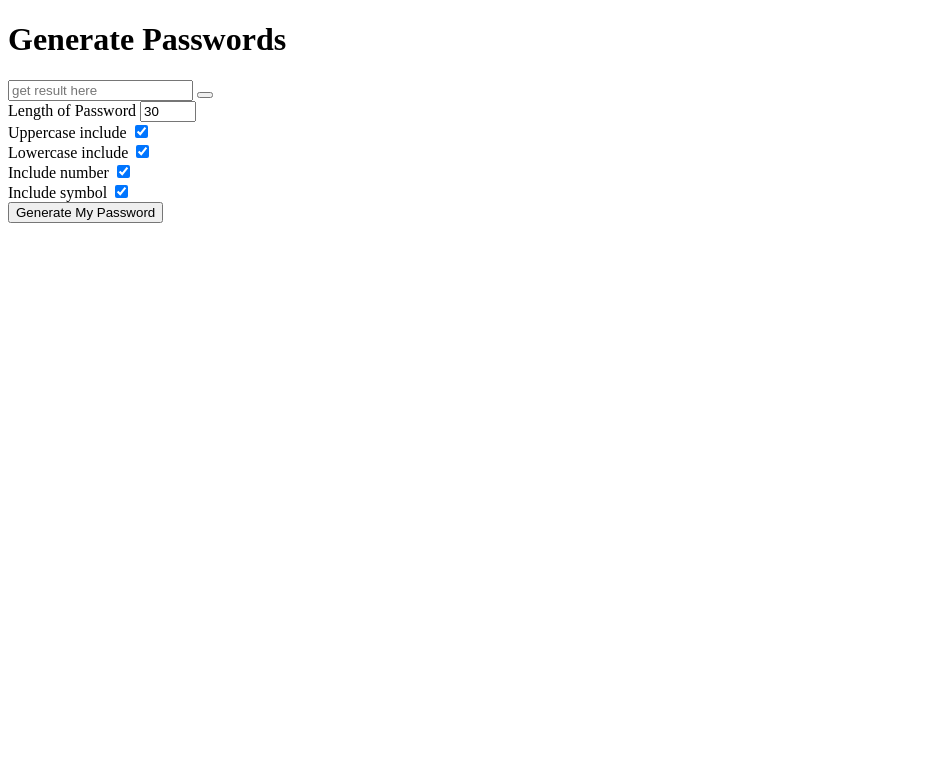
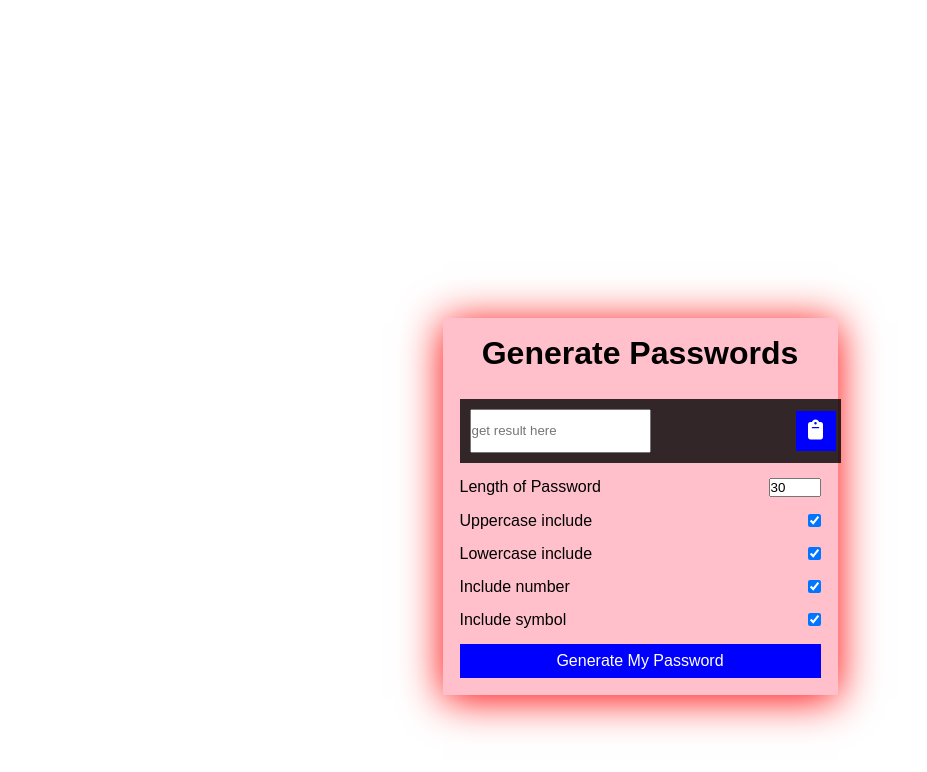
Before and after one commit to Addy-cm/HTML-CSS-JS-PROJECTS, a plain HTML site: page index.html in a window 1280 px wide. Shown: the whole page, without its empty margins (0-927 px from the left). Drawn offline with Linux system fonts and the light colour scheme; a web font is replaced by a local one.

Commit message:
Add stylesheet and add copy icon

```diff
--- a/css.css
+++ b/css.css
@@ -0,0 +1,93 @@
+@import url('https://fonts.googleapis.com/css?family=Muli&display=swap');
+*{
+    margin: 0;
+    padding: 0;
+}
+
+body{
+    color: black;
+    display: flex;
+    font-family: 'Muli', sans-serif;
+    flex-direction: column;
+    align-items: center;
+    justify-content: center;
+    height: 120vh;
+    padding: 20px;
+    margin: 6px;
+    overflow: hidden;
+}
+
+h1{
+    margin: 0px 0px 27px;
+    text-align: center;
+    justify-content: center;
+    flex-direction: column;
+}
+
+.container{
+    background-color: pink;
+    padding: 17px;
+    width: 361px;
+    max-width: 100%;
+    box-shadow: 0px 4px 40px red;
+}
+
+.result{
+    background-color: rgba(0, 0, 0, 0.8);
+    display: flex;
+    align-items: center;
+    justify-content: flex-start;
+    font-size: 17px;
+    position: relative;
+    letter-spacing: 18px;
+    padding: 12px 10px;
+    height: 40px;
+    width: 100%
+}
+
+.result #get-result-here{
+    height: 100%;
+    word-wrap: break-word;
+    max-width: calc(100% - 50px);
+    overflow-y: scroll;
+    height: 100%;
+}
+
+#get-result-here::-webkit-scrollbar{
+    width: 1rem;
+}
+
+.result .btn{
+    top: 12px;
+    right: 5px;
+    width: 40px;
+    height: 40px;
+    font-size: 20px;
+    position: absolute;
+}
+
+.list-of-type-of-password{
+    display: flex;
+    justify-content: space-between;
+    align-items: center;
+    margin: 15px 0;
+}
+
+.btn{
+    border: none;
+    background: blue;
+    color: white;
+    font-size: 16px;
+    padding: 8px 12px;
+    cursor: pointer;
+}
+.btn-last{
+    width: 100%;
+    display: block;
+    border: none;
+    background: blue;
+    color: white;
+    font-size: 16px;
+    padding: 8px 12px;
+    cursor: pointer;
+}
--- a/index.html
+++ b/index.html
@@ -2,7 +2,9 @@
 <html lang="en">
 <head>
     <meta charset="UTF-8">
-    <meta http-equiv="X-UA-Compatible" content="IE=edge">
+    <!-- <link rel="stylesheet" href="https://cdnjs.cloudflare.com/ajax/libs/font-awesome/5.14.0/css/all.min.css" integrity="sha512-1PKOgIY59xJ8Co8+NE6FZ+LOAZKjy+KY8iq0G4B3CyeY6wYHN3yt9PW0XpSriVlkMXe40PTKnXrLnZ9+fkDaog==" crossorigin="anonymous" />     -->
+
+    <script src="https://kit.fontawesome.com/59a2abecdd.js" crossorigin="anonymous"></script>
     <meta name="viewport" content="width=device-width, initial-scale=1.0">
     <link rel="stylesheet" href="css.css">
     <title>Generate Password</title>
@@ -13,7 +15,8 @@
         <div class="result">
             <input type="text" name="Result" id="get-result-here" placeholder="get result here">
             <button class="btn" id="btn-id">
-                <i class="btn-icon"></i>
+                <!-- <i class="far fa-clipboard"></i> -->
+                <i class="fa-solid fa-clipboard"></i>
             </button>
         </div>
         <div class="type-of-password">
```
